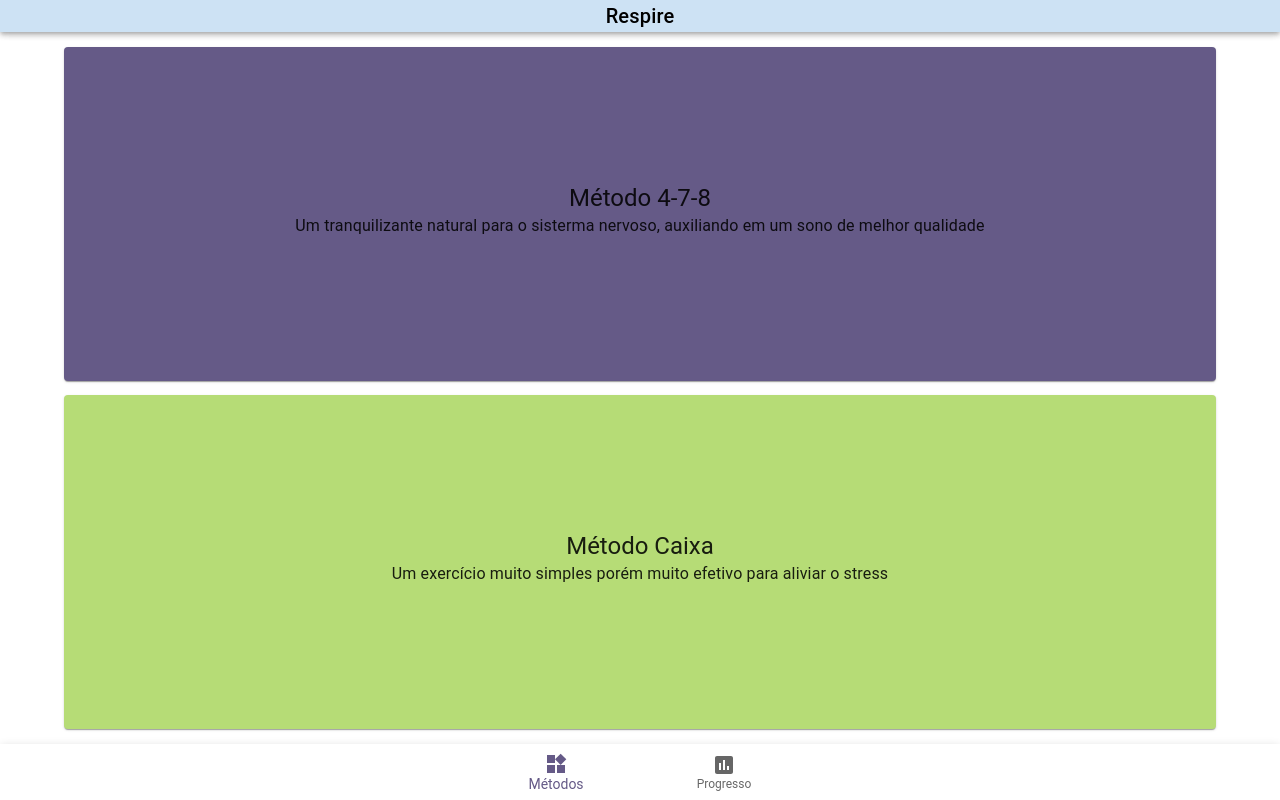
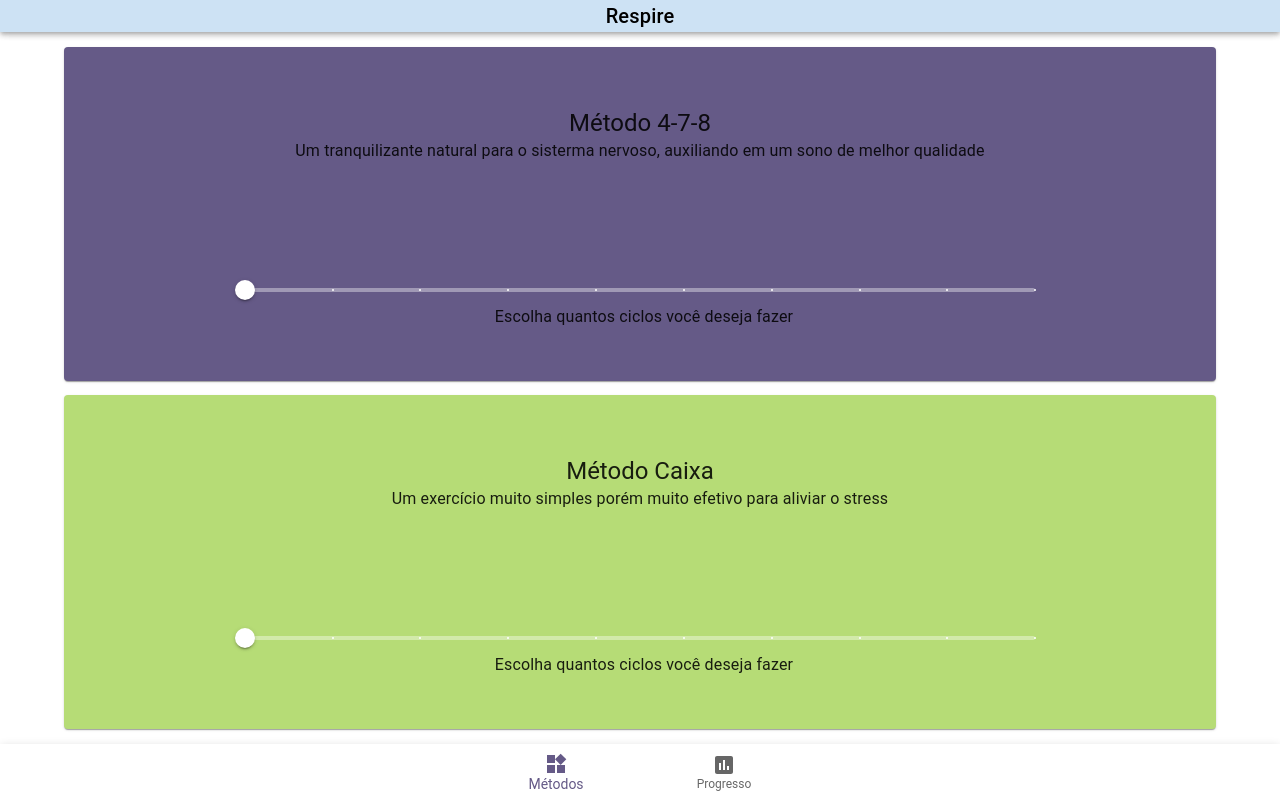
Before and after one commit to rodnei0/Respire, a React (Create React App) app in the folder front-end/: page / in a window 1280 px wide. Built offline with nearby package versions, Linux system fonts and the light colour scheme; the HTML template or start-up script is replaced by a standard one.

Commit message:
feat/select-how-many-cicles

```diff
--- a/front-end/src/App.jsx
+++ b/front-end/src/App.jsx
@@ -19,6 +19,11 @@ function App() {
 			lighter: "#CDE69E",
 			xlighter: "#DDEEBE"
 		  },
+		  tertiary: {
+			main: '#ffffff',
+			// lighter: "#CDE69E",
+			// xlighter: "#DDEEBE"
+		  },
 		  background: {
 			// default: "#CDE2F4"
 		  },
@@ -27,10 +32,11 @@ function App() {
 
 	const [palette, setPalette] = useState('');
 	const [method, setMethod] = useState({});
+	const [cycle, setCycle] = useState(0);
 
 	return (
 		<ThemeProvider theme={theme}>
-			<MethodContext.Provider value={{palette, setPalette, method, setMethod}}>
+			<MethodContext.Provider value={{palette, setPalette, method, setMethod, cycle, setCycle}}>
 				<CssBaseline />
 				<BrowserRouter>
 					<Routes>
--- a/front-end/src/pages/Home/index.jsx
+++ b/front-end/src/pages/Home/index.jsx
@@ -1,17 +1,17 @@
 import * as React from 'react';
-import { Typography, AppBar, Paper, Box, Card, CardActions, CardContent, Grid, Container } from '@mui/material';
+import { Typography, AppBar, Box, Paper, Slider, Card, CardActions, CardContent, Grid, Container } from '@mui/material';
 import { BottomNavigation, BottomNavigationAction } from '@mui/material';
 import { Widgets, Assessment } from '@mui/icons-material';
 import { useNavigate } from "react-router-dom";
 import MethodContext from '../../contexts/MethodContext';
 
 export default function Home() {
-    const {setPalette} = React.useContext(MethodContext);
-    const {setMethod} = React.useContext(MethodContext);
+    const {setPalette, setMethod, setCycle} = React.useContext(MethodContext);
     const [value, setValue] = React.useState(0);
 	const navigate = useNavigate();
+    setCycle(1);
 
-    function handleMethod(setMethod, method) {
+    function handleMethod(method) {
         const totalTime =  method === 'primary' ? 19000 : 12000;
         const breatheTime =  method === 'primary' ? 4000 : 4000;
         const holdTime =  method === 'primary' ? 7000 : 4000;
@@ -37,8 +37,8 @@ export default function Home() {
                 <Grid container sx={{ height: '100%', justifyContent: 'center', alignItems: 'center'}}>
                     <Grid item sx={{ height: '48%', width: '100%'}}>
                         <Card
-                            onClick={() => {handleMethod(setMethod, 'primary')}}
-                            sx={{ bgcolor: 'primary.main', height: '100%', display: 'flex', alignItems: 'center', justifyContent: 'center', '&:hover': {cursor: 'pointer'}}}
+                            onClick={() => {handleMethod('primary')}}
+                            sx={{ bgcolor: 'primary.main', height: '100%', display: 'flex', alignItems: 'center', justifyContent: 'center', flexWrap: 'wrap', '&:hover': {cursor: 'pointer'}}}
                         >
                             <CardContent>
                                 <Typography variant='h5' align='center'>
@@ -48,12 +48,18 @@ export default function Home() {
                                     Um tranquilizante natural para o sisterma nervoso, auxiliando em um sono de melhor qualidade
                                </Typography>
                             </CardContent>
+                            <CardActions sx={{ width: '70%', display: 'flex', alignItems: 'center', justifyContent: 'center', flexWrap: 'wrap'}}>
+                                <Slider onChange={(e) => setCycle(e.target.value)} defaultValue={1} step={1} marks min={1} max={10} valueLabelDisplay="auto" color='tertiary'/>
+                                <Typography variant='body1' align='center'>
+                                    Escolha quantos ciclos você deseja fazer
+                                </Typography>
+                            </CardActions>
                         </ Card>
                     </Grid>
                     <Grid item sx={{ height: '48%', width: '100%'}}>
                         <Card
-                            onClick={() => {handleMethod(setMethod, 'secondary')}}
-                            sx={{ bgcolor: 'secondary.main', height: '100%', display: 'flex', alignItems: 'center', justifyContent: 'center', '&:hover': {cursor: 'pointer'}}}
+                            onClick={() => {handleMethod('secondary')}}
+                            sx={{ bgcolor: 'secondary.main', height: '100%', display: 'flex', alignItems: 'center', justifyContent: 'center', flexWrap: 'wrap', '&:hover': {cursor: 'pointer'}}}
                         >
                             <CardContent>
                                 <Typography variant='h5' align='center'>
@@ -63,6 +69,12 @@ export default function Home() {
                                     Um exercício muito simples porém muito efetivo para aliviar o stress
                                 </Typography>
                             </CardContent>
+                            <CardActions sx={{ width: '70%', display: 'flex', alignItems: 'center', justifyContent: 'center', flexWrap: 'wrap'}}>
+                                <Slider onChange={(e) => setCycle(e.target.value)} defaultValue={1} step={1} marks min={1} max={10} valueLabelDisplay="auto" color='tertiary'/>
+                                <Typography variant='body1' align='center'>
+                                    Escolha quantos ciclos você deseja fazer
+                                </Typography>
+                            </CardActions>
                         </ Card>
                     </Grid>
                 </Grid>
--- a/front-end/src/pages/Methods/index.jsx
+++ b/front-end/src/pages/Methods/index.jsx
@@ -25,7 +25,7 @@ function BreathAnimation(breatheTime, holdTime, breatheOutTime, setAnimation, se
 }
 
 export default function Methods() {
-    const {palette, method} = React.useContext(MethodContext);
+    const {palette, method, cycle} = React.useContext(MethodContext);
     const totalTime = method.totalTime;
     const breatheInTime = method.breatheInTime;
     const holdTime = method.holdTime;
@@ -35,12 +35,20 @@ export default function Methods() {
     const [stepTime, setStepTime] = React.useState(breatheInTime)
 	const navigate = useNavigate();
 
-
     React.useEffect(() => {
         BreathAnimation(breatheInTime, holdTime, breatheOutTime, setAnimation, setStep, setStepTime);
-        setInterval(() => {
-            BreathAnimation(breatheInTime, holdTime, breatheOutTime, setAnimation, setStep, setStepTime);
-        }, totalTime);
+
+        if (cycle > 1) {
+            let counter = 0;
+            let looper = setInterval(() => {
+                counter++;
+                BreathAnimation(breatheInTime, holdTime, breatheOutTime, setAnimation, setStep, setStepTime);
+
+                if (counter >= cycle - 1) {
+                    clearInterval(looper)
+                }
+            }, totalTime);
+        }
     },[]);
 
     return (
```
